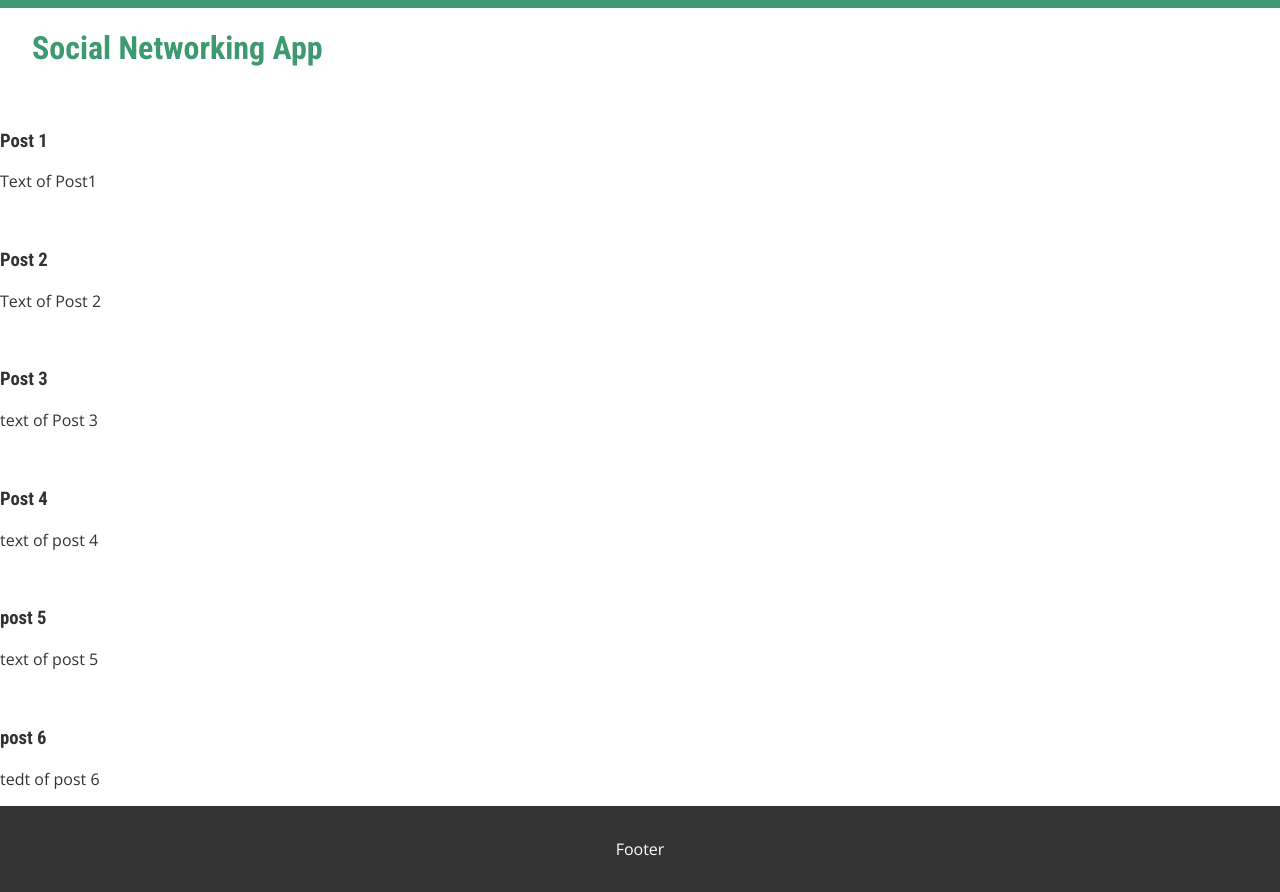
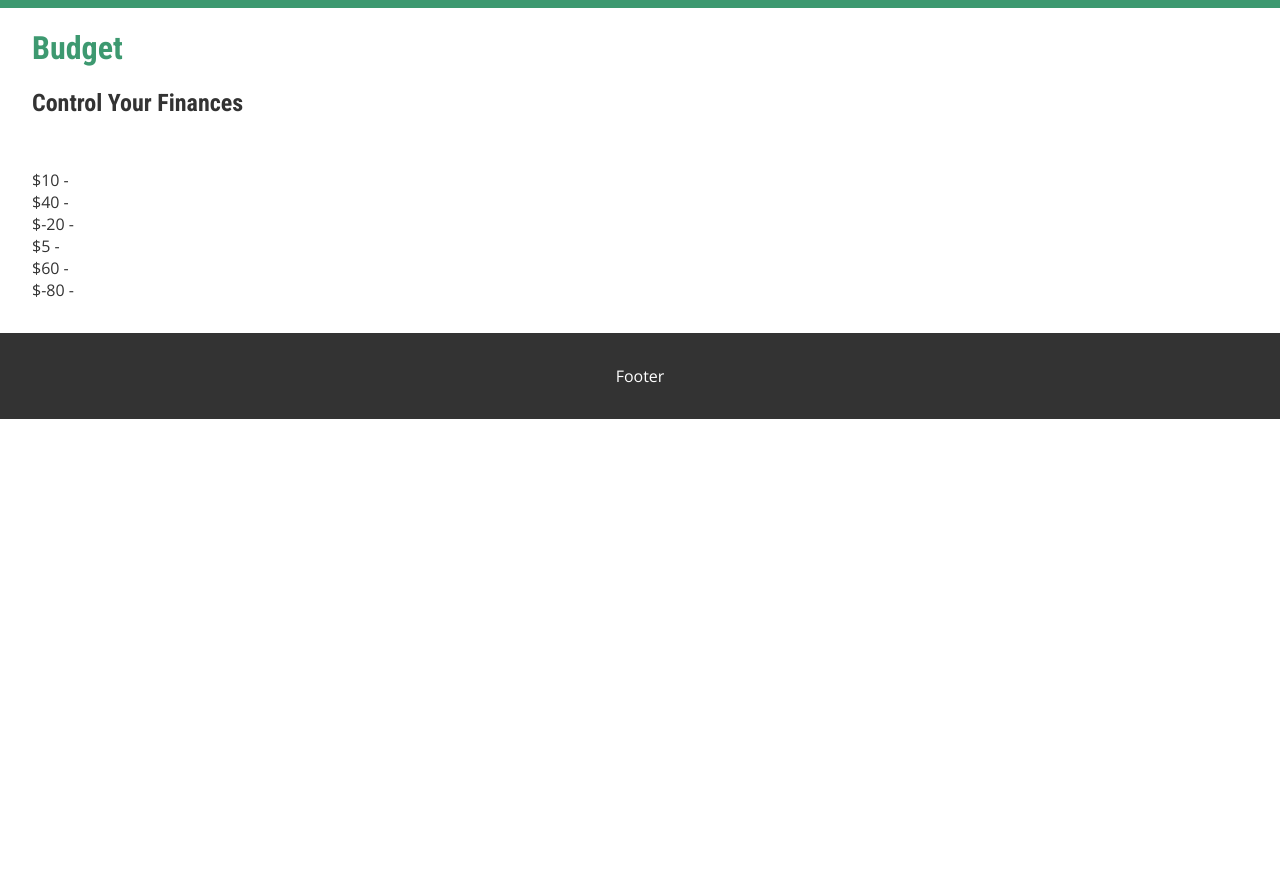
Before and after one commit to summerchill/playground, a React (Create React App) app in the folder playground/: page / in a window 1280 px wide. After the commit the page ends 808 px from the top, so only its background shows below. Built offline with nearby package versions, Linux system fonts and the light colour scheme.

Commit message:
swap to transaction

```diff
--- a/playground/src/components/Content.js
+++ b/playground/src/components/Content.js
@@ -1,25 +1,24 @@
 import React from 'react'
 import ReactDOM from 'react-dom'
-import Post from './Post'
-import postsData from './PostsData'
+import Transaction from './Transaction'
+import transactionData from './transactionData'
 
 class Content extends React.Component
 {
     constructor() {
         super()
         this.state = {
-            posts: postsData
+            transactions: transactionData
         }
     }
 
     render() {
-        const postsComponents = this.state.posts.map(post => <Post key={post.id} title={post.title} text={post.text}/>)
+        const transactions = this.state.transactions.map(transaction => <Transaction key={transaction.id} amount={transaction.amount} desc={transaction.desc}/>)
 
         return (
-            <div>
-                {postsComponents}
-
-            </div>
+            <content>
+                {transactions}
+            </content>
         )
     }
 }
--- a/playground/src/components/Header.js
+++ b/playground/src/components/Header.js
@@ -6,7 +6,8 @@ class Header extends React.Component
         render() {
             return (
                 <header>
-                    <h1>Social Networking App</h1>
+                    <h1>Budget</h1>
+                    <h2>Control Your Finances</h2>
                 </header>
             )
     }
--- a/playground/src/components/Post.js
+++ /dev/null
@@ -1,17 +0,0 @@
-import React from 'react'
-import ReactDOM from 'react-dom'
-
-class Post extends React.Component
-    {
-        render() {
-            return (
-                <div>
-                    <img className='post-image'></img>
-                    <h3 className='post-title' >{this.props.title}</h3>
-                    <p className='post-text'>{this.props.text}</p>
-                </div>
-            )
-    }
-}
-
-export default Post
--- a/playground/src/components/PostsData.js
+++ /dev/null
@@ -1,34 +0,0 @@
-const postsData = [
-    {
-        id:1,
-        title:'Post 1',
-        text:'Text of Post1'
-    },
-    {
-        id:2,
-        title:'Post 2',
-        text: 'Text of Post 2'
-    },
-    {
-        id:3,
-        title:'Post 3',
-        text:'text of Post 3'
-    },
-    {
-        id:4,
-        title: 'Post 4',
-        text: ' text of post 4'
-    },
-    {
-        id:5,
-        title:'post 5',
-        text:'text of post 5'
-    },
-    {
-        id:6,
-        title: 'post 6',
-        text: 'tedt of post 6'
-    }
-]
-
-export default postsData
--- /dev/null
+++ b/playground/src/components/Transaction.js
@@ -0,0 +1,15 @@
+import React from 'react'
+import ReactDOM from 'react-dom'
+
+class Transaction extends React.Component
+    {
+        render() {
+            return (
+                <div>
+                    ${this.props.amount} - {this.props.desc}
+                </div>
+            )
+    }
+}
+
+export default Transaction
--- /dev/null
+++ b/playground/src/components/transactionData.js
@@ -0,0 +1,41 @@
+const transactionData = [
+    {
+        id:1,
+        amount:10,
+        date:'01/12/09',
+        desc:'',
+    },
+    {
+        id:2,
+        amount:40,
+        date:'01/12/09',
+        desc:'',
+    },
+    {
+        id:3,
+        amount:-20,
+        date:'01/12/09',
+        desc:'',
+
+    },
+    {
+        id:4,
+        amount:5,
+        date:'01/12/09',
+        desc:''
+    },
+    {
+        id:5,
+        amount:60,
+        date:'01/12/09',
+        desc:'',
+    },
+    {
+        id:6,
+        amount:-80,
+        date:'01/12/09',
+        desc:'',
+    }
+]
+
+export default transactionData
```
